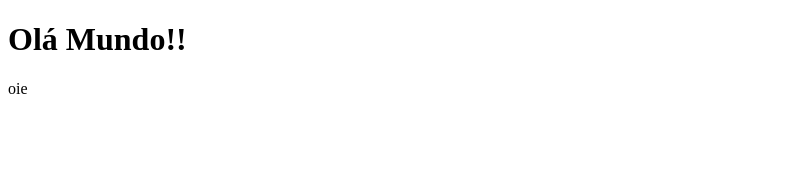
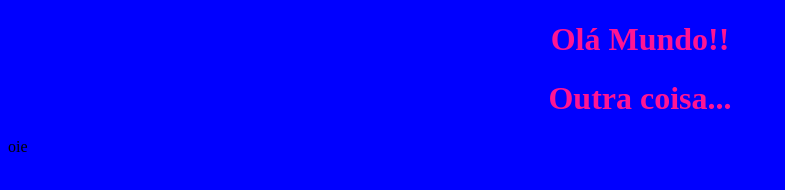
Before and after one commit to LeticiaAlmeida16/MaterialIW, a plain HTML site: page index.html in a window 1280 px wide. Shown: the whole page, without its empty margins (0-785 px from the left). Drawn offline with Linux system fonts and the light colour scheme.

Commit message:
inclusão css

```diff
--- a/index.html
+++ b/index.html
@@ -4,10 +4,20 @@
 	<meta charset="UTF-8">
 	<meta http-equiv="X-UA-Compatible" content="IE=edge">
 	<meta name="viewport" content="width=device-width, initial-scale=1.0">
-	<title>Document</title>
+	<title>Meu primeiro site</title>
+	<style>
+		body{
+			background-color: blue;
+		}
+		h1{
+			color: deeppink;
+			text-align: center;
+		}
+	</style>
 </head>
 <body>
 	<h1>Olá Mundo!!</h1>
+	<h1>Outra coisa...</h1>
 	<p>oie</p>
 </body>
 </html>
```
